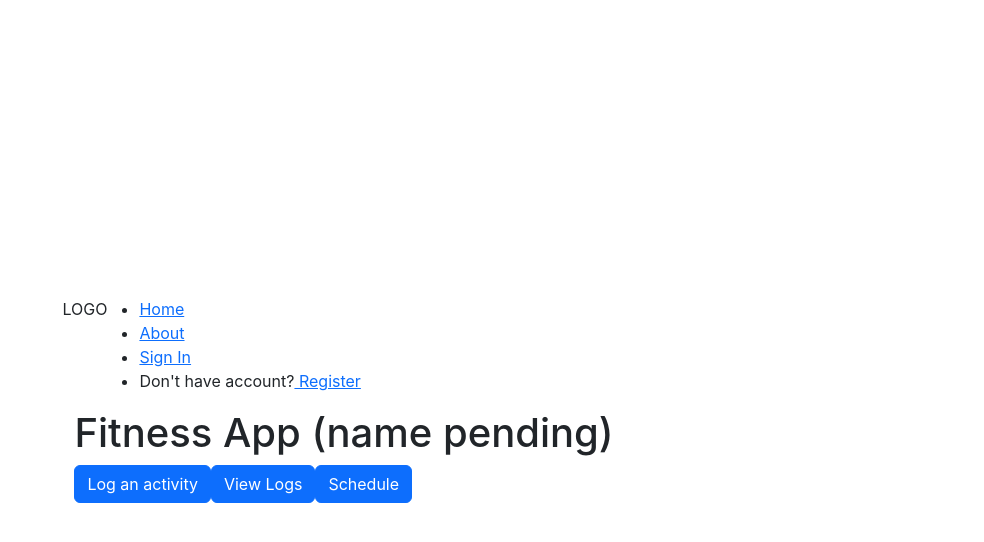
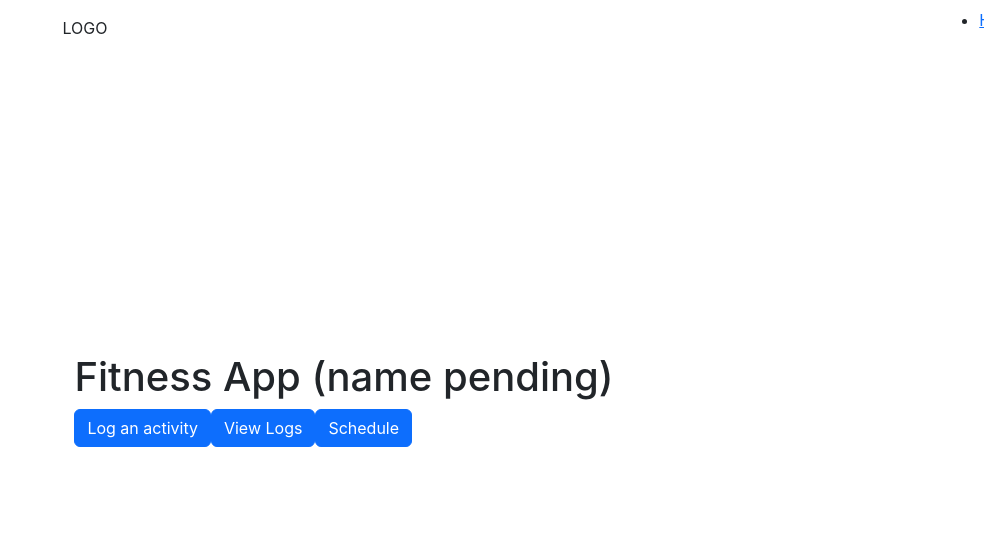
Before and after one commit to paulg44/fitness_app-supabase-, a React (Create React App) app in the folder fitness-app/: page / in a window 1280 px wide. Shown: the top 542 px of the page, without its empty margins (296-1280 px from the left). Built offline with nearby package versions, Linux system fonts and the light colour scheme; the HTML template or start-up script is replaced by a standard one.

Commit message:
add input change tests for registar and sign in forms

```diff
--- a/fitness-app/src/Components/Navbar/Navbar.css
+++ b/fitness-app/src/Components/Navbar/Navbar.css
@@ -1 +1,13 @@
 /* Navbar Custom CSS */
+
+.navbar {
+  position: fixed;
+  top: 0;
+  width: 100%;
+  display: flex;
+  justify-content: space-between;
+}
+
+.links ul {
+  display: flex;
+}
--- a/fitness-app/src/Components/Navbar/Navbar.tsx
+++ b/fitness-app/src/Components/Navbar/Navbar.tsx
@@ -1,12 +1,11 @@
 // Navbar Component
 
-import { Nav } from "react-bootstrap";
 import "./Navbar.css";
 import { Link } from "react-router-dom";
 
 function Navbar() {
   return (
-    <Nav>
+    <nav className="navbar">
       <div className="logo">LOGO</div>
       <div className="links">
         <ul>
@@ -25,7 +24,7 @@
           </li>
         </ul>
       </div>
-    </Nav>
+    </nav>
   );
 }
 
```
Also changed, not shown: 2 other files (tests, documents, lock files or other folders).
